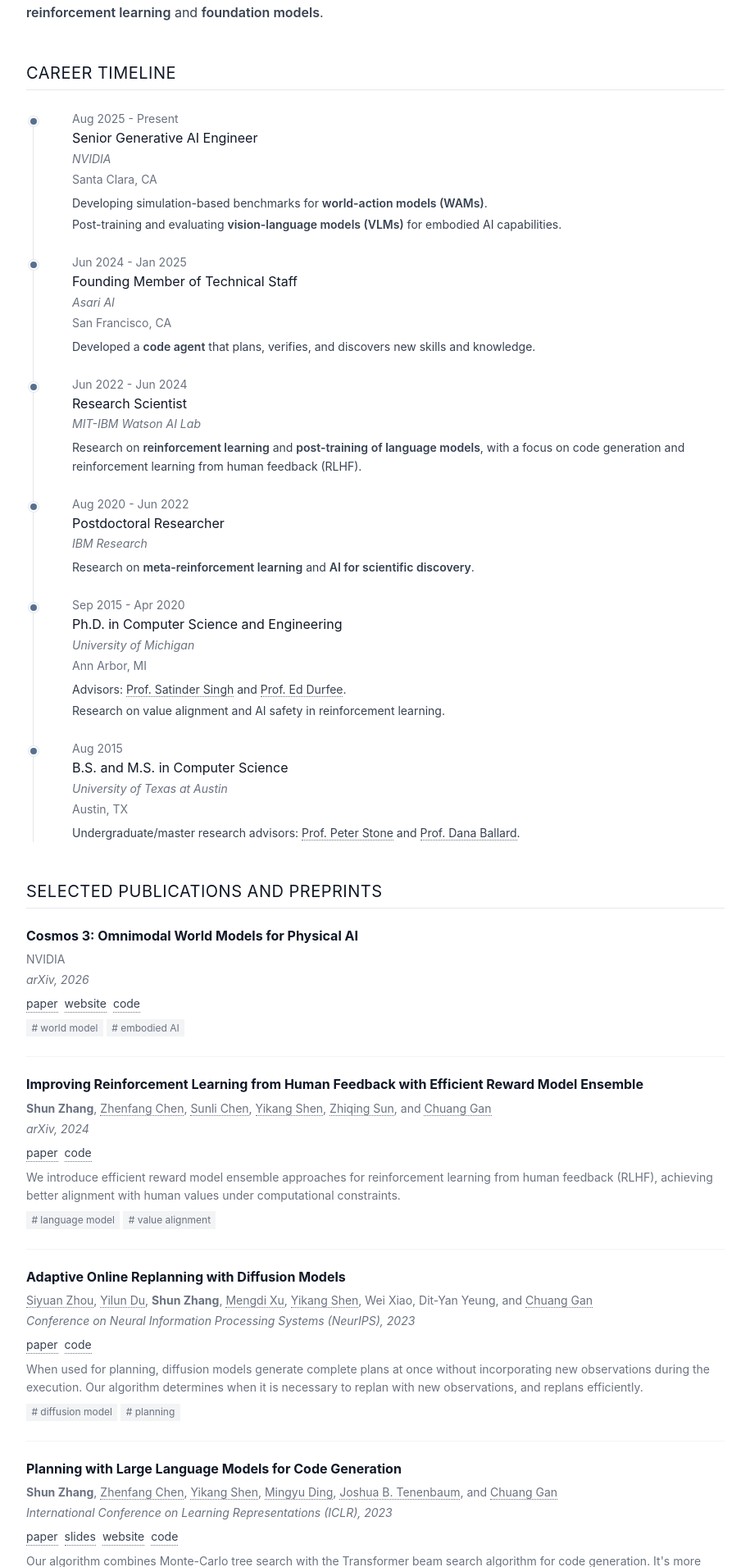
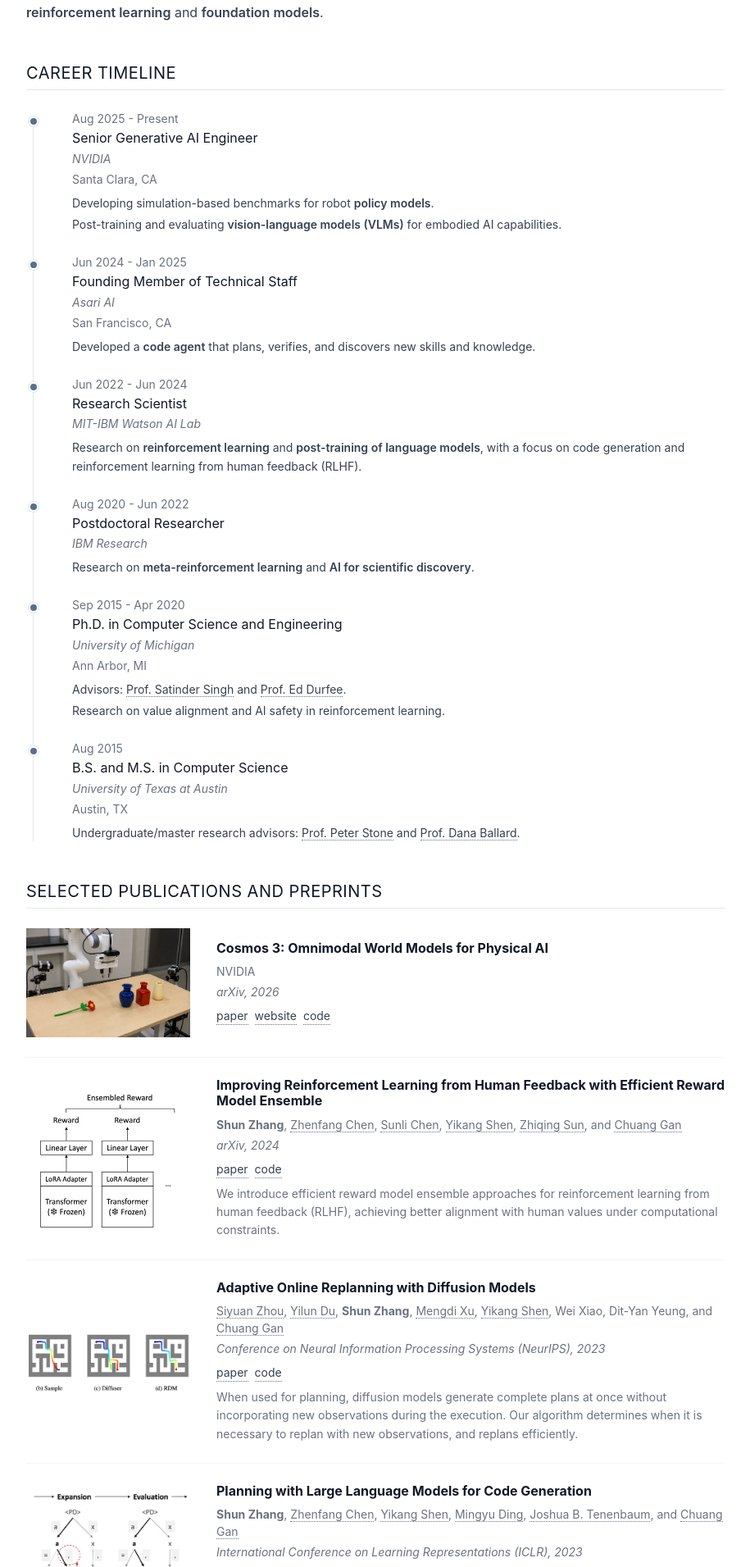
Before and after one commit to shunzh/shunzh.github.io, a Jekyll site: the page built from _pages/index.md, in a window 1280 px wide. Shown: the part 482-2393 px from the top of the page at 82% size, without its empty margins (182-1097 px from the left). Built offline with Jekyll 4.4.1, drawn with Linux system fonts in a browser that asks for light colours; some of the changed text lies outside the part shown.

Commit message:
Add publication thumbnails and refine experience wording

```diff
--- a/_data/publications.yaml
+++ b/_data/publications.yaml
@@ -6,6 +6,7 @@
   paper: https://arxiv.org/pdf/2606.02800.pdf
   website: https://research.nvidia.com/labs/cosmos-lab/cosmos3/
   code: https://github.com/nvidia/cosmos
+  image: /images/cosmos3.png
   tags: [world model, embodied AI]
   selected: true
 
--- a/_data/timeline.yaml
+++ b/_data/timeline.yaml
@@ -5,7 +5,7 @@
   start_date: Aug 2025
   end_date: Present
   description:
-    - Developing simulation-based benchmarks for **world-action models (WAMs)**.
+    - Developing simulation-based benchmarks for robot **policy models**.
     - Post-training and evaluating **vision-language models (VLMs)** for embodied AI capabilities.
 
 - type: experience
--- a/_layouts/minimal.html
+++ b/_layouts/minimal.html
@@ -79,6 +79,12 @@
 
       {% for pub in selected_pubs %}
       <div class="mb-3 mb-md-4 pb-3 pb-md-4 publication-item{% if forloop.last %} publication-item-last{% endif %}">
+        <div class="publication-thumbnail">
+          {% if pub.image %}
+          <img src="{{ pub.image | relative_url }}" alt="Figure for {{ pub.title | escape }}" loading="lazy" decoding="async">
+          {% endif %}
+        </div>
+        <div class="publication-details">
         <h3 class="h6 fw-bold mb-2 publication-title">
           {{ pub.title }}
         </h3>
@@ -108,13 +114,7 @@
           {{ pub.excerpt }}
         </div>
         {% endif %}
-        {% if pub.tags %}
-        <div class="d-flex flex-wrap gap-1 mt-2">
-          {% for tag in pub.tags %}
-          <span class="publication-tag"># {{ tag }}</span>
-          {% endfor %}
         </div>
-        {% endif %}
       </div>
         {% endfor %}
 
--- a/style.scss
+++ b/style.scss
@@ -179,7 +179,24 @@
 }
 
 .publication-item {
+  display: grid;
+  grid-template-columns: 200px minmax(0, 1fr);
+  gap: 2rem;
   border-bottom: 1px solid var(--border-light);
+}
+
+.publication-thumbnail {
+  align-self: center;
+
+  img {
+    display: block;
+    width: 100%;
+    height: auto;
+  }
+}
+
+.publication-details {
+  align-self: center;
 }
 
 .publication-item-last {
@@ -203,13 +220,6 @@
   line-height: 1.6;
 }
 
-.publication-tag {
-  padding: 0.1rem 0.4rem;
-  background: var(--border-light);
-  color: var(--text-muted);
-  font-size: 0.75rem;
-}
-
 .text-muted {
   color: var(--text-muted) !important;
 }
@@ -229,10 +239,28 @@
     --selection-background: #294866;
     --selection-text: #f2f4f5;
   }
+
+  .publication-thumbnail img {
+    // Paper figures are designed for a white canvas, including transparent areas.
+    background: #fff;
+  }
 }
 
 // Responsive - Mobile optimizations
 @media (max-width: 768px) {
+  .publication-item {
+    grid-template-columns: minmax(0, 1fr);
+    gap: 1rem;
+  }
+
+  .publication-thumbnail {
+    max-width: 240px;
+
+    &:not(:has(img)) {
+      display: none;
+    }
+  }
+
   .timeline {
     padding-left: 1.5rem;
   }
```
Also changed, not shown: images/cosmos3.png (added), 1 other file.
